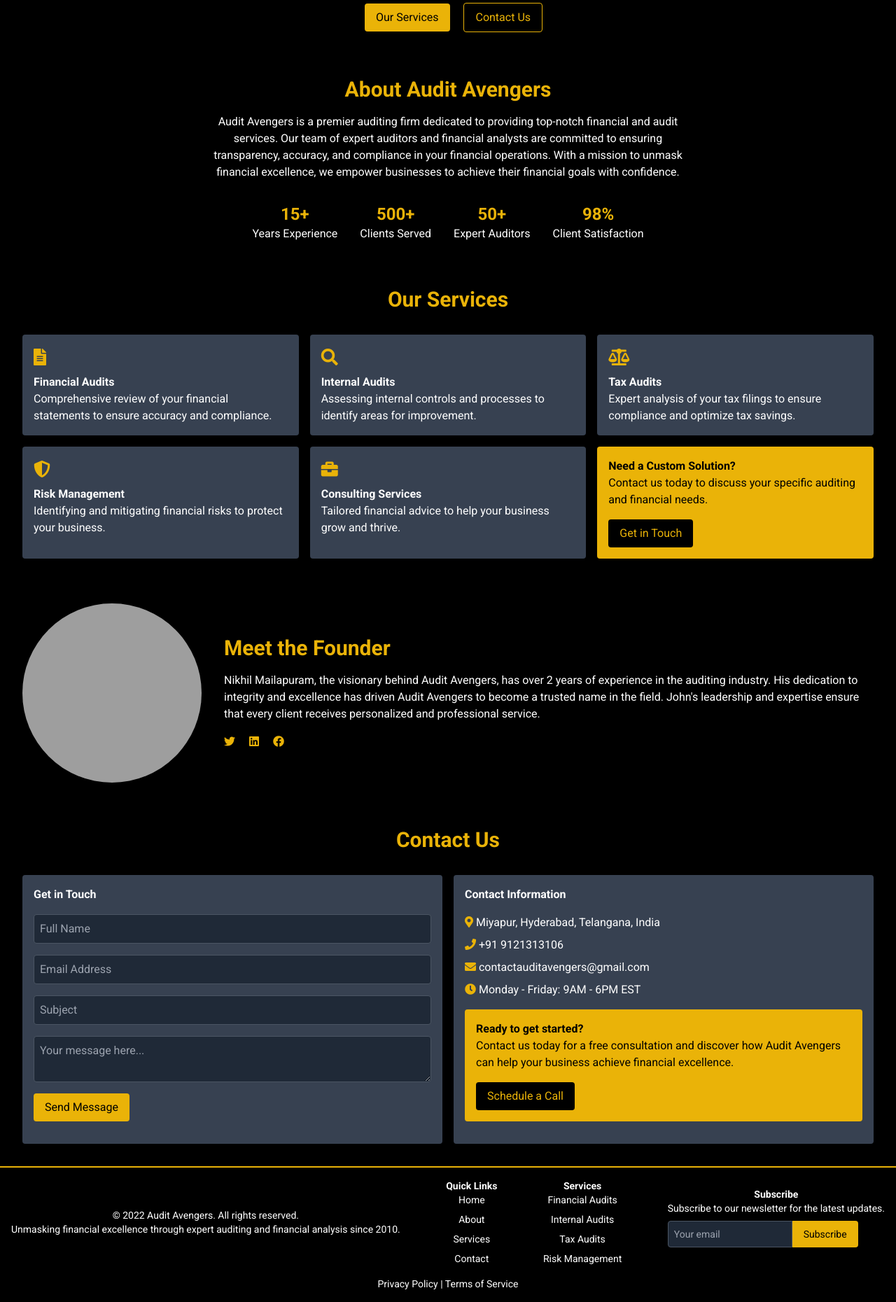
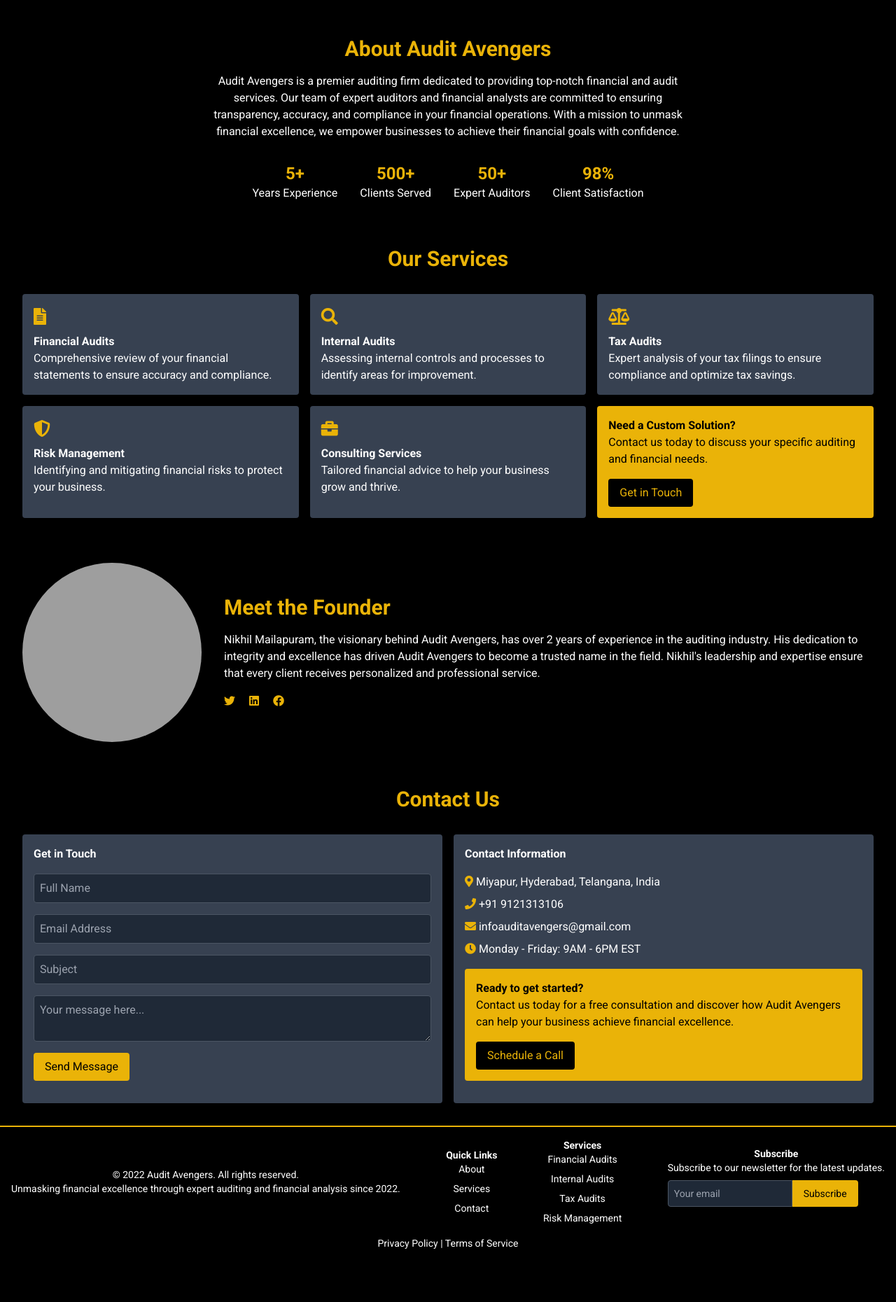
Before and after one commit to Rajesh-koneru/Audit-Avenger, a Flask app: page / in a window 1280 px wide. Shown: the part 680-2540 px from the top of the page at 70% size. After the commit the page ends 2464 px from the top, so only its background shows below. Run offline with Flask 3, Linux system fonts and the light colour scheme; some libraries are stand-ins or nearby versions; grey boxes are pictures that could not be loaded.

Commit message:
Update home1.html

```diff
--- a/audit_tarcker/templates/home1.html
+++ b/audit_tarcker/templates/home1.html
@@ -14,7 +14,7 @@
             font-family: 'Roboto', sans-serif;
         }
       </style>
-    <link rel="icon" type="image/x-icon" href="{{url_for('static',filename='2.png')}}">
+    <link rel="icon" type="image/x-icon" href="{{url_for('static',filename="https://ik.imagekit.io/yaeed3jhi/Picsart_25-02-08_21-13-53-074.png?updatedAt=1741186239202")}}">
  </head>
  <body class="bg-black text-white">
   <header class="bg-black p-4 flex justify-between items-center border-b-2 border-yellow-500">
@@ -48,16 +48,7 @@
     We empower businesses to achieve their financial goals with confidence through expert auditing and financial analysis.
    </p>
    <div class="mt-6 space-x-4">
-    <img alt="Audit Avengers logo with a shield and checkmark" class="mt-8 mx-auto" height="300" src="https://drive.google.com/file/d/1i6kbCu51oSbrnUrTLwonQBKYeaI1CJ9o/view?usp=drive_link" width="600"/>
-    <div class="mt-4 space-x-4">
-     <button class="bg-yellow-500 text-black px-4 py-2 rounded">
-      Our Services
-     </button>
-     <button class="border border-yellow-500 text-yellow-500 px-4 py-2 rounded">
-      Contact Us
-     </button>
-    </div>
-   </div>
+    <img alt="Audit Avengers logo with a shield and checkmark" class="mt-8 mx-auto" height="300" src="https://ik.imagekit.io/yaeed3jhi/Picsart_25-02-08_21-13-53-074.png?updatedAt=1741186239202" width="600"/>
   </section>
   <section id="about" class="bg-black p-8 text-center">
    <h2 class="text-3xl font-bold text-yellow-500">
@@ -69,7 +60,7 @@
    <div class="mt-8 flex justify-center space-x-8">
     <div class="text-center">
      <div class="text-2xl font-bold text-yellow-500">
-      15+
+      5+
      </div>
      <div>
       Years Experience
@@ -177,18 +168,18 @@
      Meet the Founder
     </h2>
     <p class="mt-4">
-     Nikhil Mailapuram, the visionary behind Audit Avengers, has over 2 years of experience in the auditing industry. His dedication to integrity and excellence has driven Audit Avengers to become a trusted name in the field. John's leadership and expertise ensure that every client receives personalized and professional service.
+     Nikhil Mailapuram, the visionary behind Audit Avengers, has over 2 years of experience in the auditing industry. His dedication to integrity and excellence has driven Audit Avengers to become a trusted name in the field. Nikhil's leadership and expertise ensure that every client receives personalized and professional service.
     </p>
     <div class="mt-4 space-x-4">
-     <a class="text-yellow-500" href="#">
+     <a class="text-yellow-500" href="https://x.com/NikhilMailapuam?t=6L6yAKRF4JTVs8Gmbuxhiw&s=09">
       <i class="fab fa-twitter">
       </i>
      </a>
-     <a class="text-yellow-500" href="#">
+     <a class="text-yellow-500" href="http://www.linkedin.com/in/mailapuram-nikhil-b4b92424b?utm_source=share&utm_campaign=share_via&utm_content=profile&utm_medium=android_app">
       <i class="fab fa-linkedin">
       </i>
      </a>
-     <a class="text-yellow-500" href="#">
+     <a class="text-yellow-500" href="https://www.facebook.com/share/1EAnn3XRjs/">
       <i class="fab fa-facebook">
       </i>
      </a>
@@ -231,7 +222,7 @@
      <p class="mt-2">
       <i class="fas fa-envelope text-yellow-500">
       </i>
-      contactauditavengers@gmail.com
+      infoauditavengers@gmail.com
      </p>
      <p class="mt-2">
       <i class="fas fa-clock text-yellow-500">
@@ -259,7 +250,7 @@
       © 2022 Audit Avengers. All rights reserved.
      </p>
      <p>
-      Unmasking financial excellence through expert auditing and financial analysis since 2010.
+      Unmasking financial excellence through expert auditing and financial analysis since 2022.
      </p>
     </div>
     <div class="mb-4 md:mb-0">
@@ -267,11 +258,6 @@
       Quick Links
      </h3>
      <ul class="space-y-2">
-      <li>
-       <a class="hover:text-yellow-500" href="#home">
-        Home
-       </a>
-      </li>
       <li>
        <a class="hover:text-yellow-500" href="#about">
         About
```
